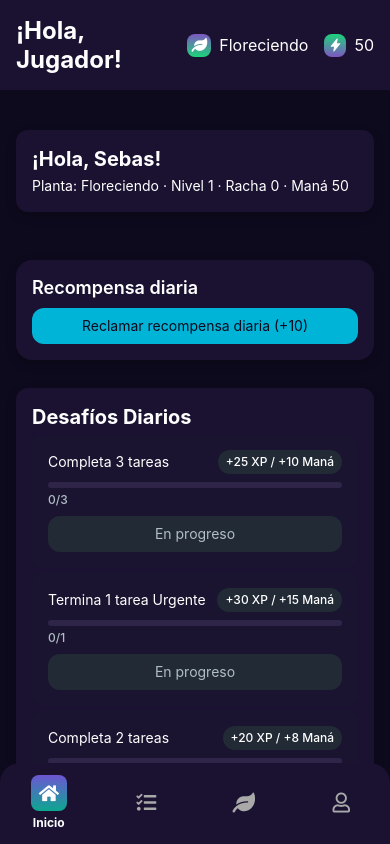
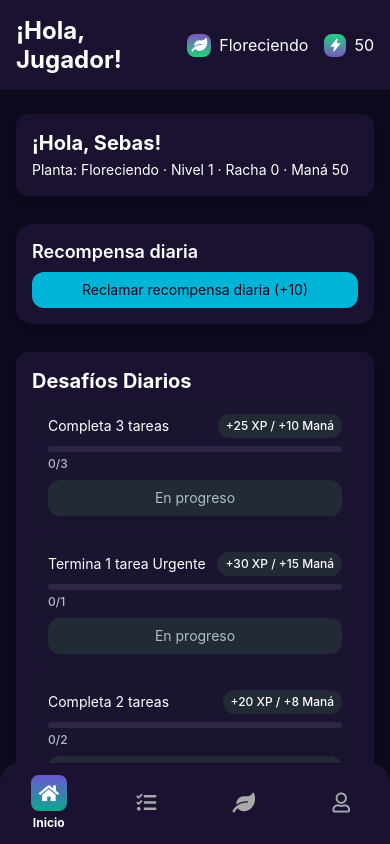
Before and after one commit to codesebastianvega/mana-bloom-app, a React Native app: screen /HomeScreen in a window 390 px wide. Built offline with nearby package versions, Linux system fonts and the light colour scheme.

Commit message:
Update HomeWelcomeCard.styles.js

```diff
--- a/src/components/home/HomeWelcomeCard.styles.js
+++ b/src/components/home/HomeWelcomeCard.styles.js
@@ -12,9 +12,9 @@ export default StyleSheet.create({
     backgroundColor: Colors.surface,
     padding: Spacing.base,
     borderRadius: Radii.md,
-    marginBottom: Spacing.large,
+    marginBottom: Spacing.tiny,
     ...Elevation.card,
-    marginTop: Spacing.large,
+    marginTop: Spacing.small,
   },
   title: {
     ...Typography.h2,
```
